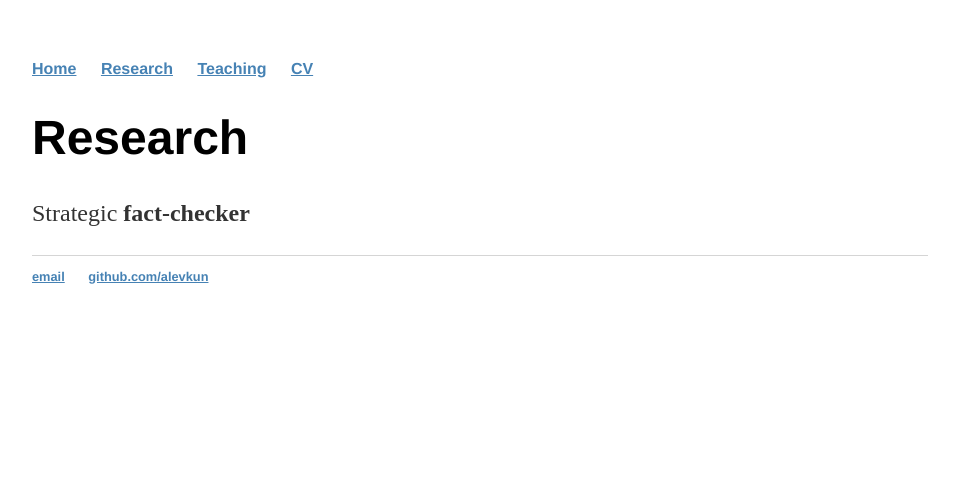
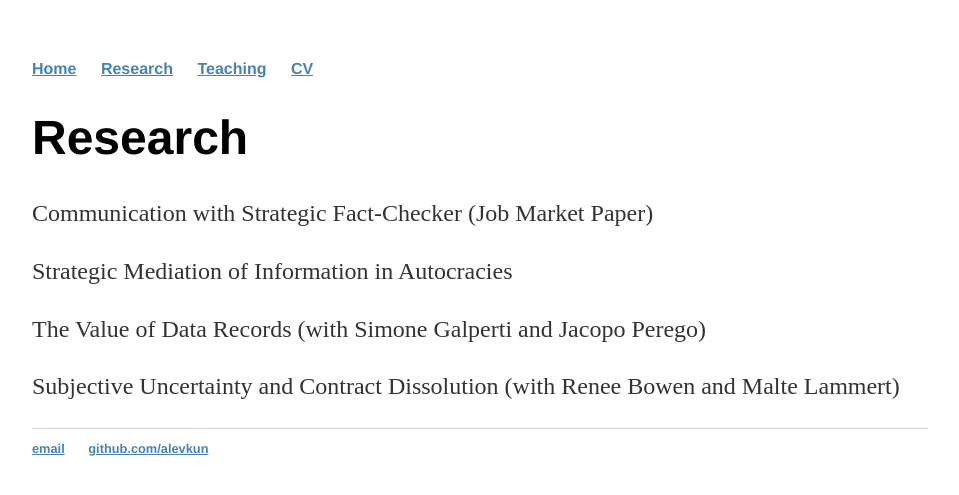
Before and after one commit to alevkun/alevkun.github.io, a Jekyll site: the page built from research/index.html, in a window 1280 px wide. Shown: the top 495 px of the page, without its empty margins (160-1119 px from the left). Built offline with Jekyll 4.4.1, drawn with Linux system fonts in a browser that asks for light colours.

Commit message:
Update index.html

```diff
--- a/research/index.html
+++ b/research/index.html
@@ -3,4 +3,7 @@ layout: default
 title: Research
 ---
 	<h1>{{ page.title }}</h1>
-<p> Strategic <b>fact-checker</b> </p>
+<p> Communication with Strategic Fact-Checker (Job Market Paper) </p>
+<p> Strategic Mediation of Information in Autocracies </p>
+<p> The Value of Data Records (with Simone Galperti and Jacopo Perego) </p>
+<p> Subjective Uncertainty and Contract Dissolution (with Renee Bowen and Malte Lammert) </p>
```
